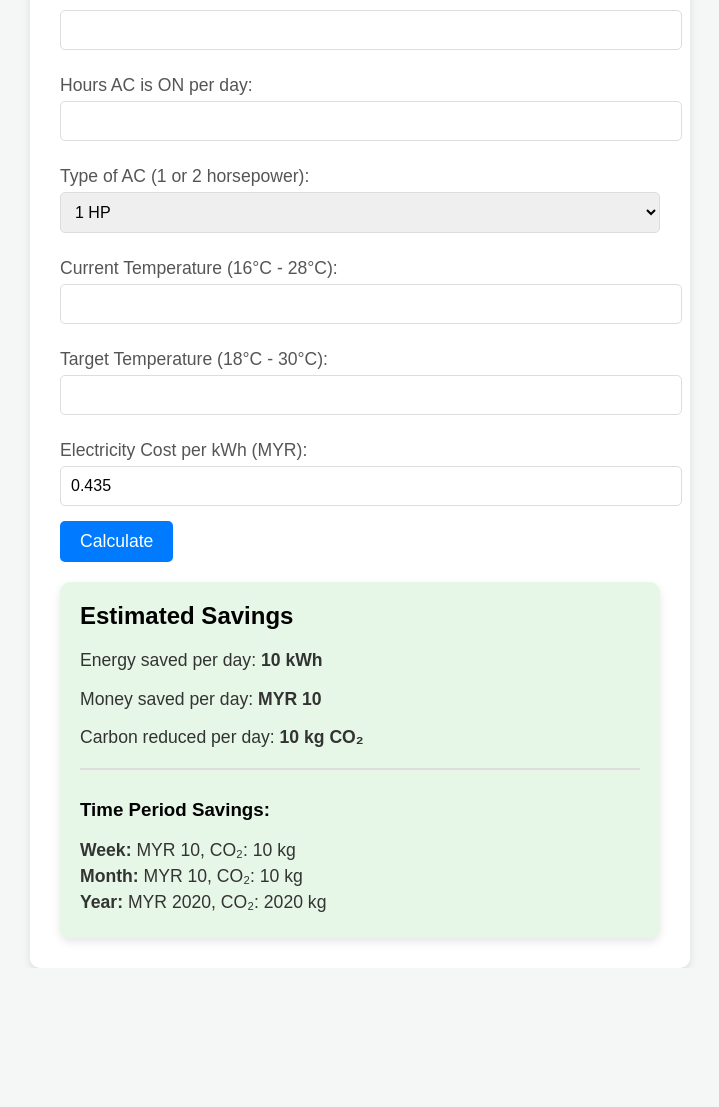
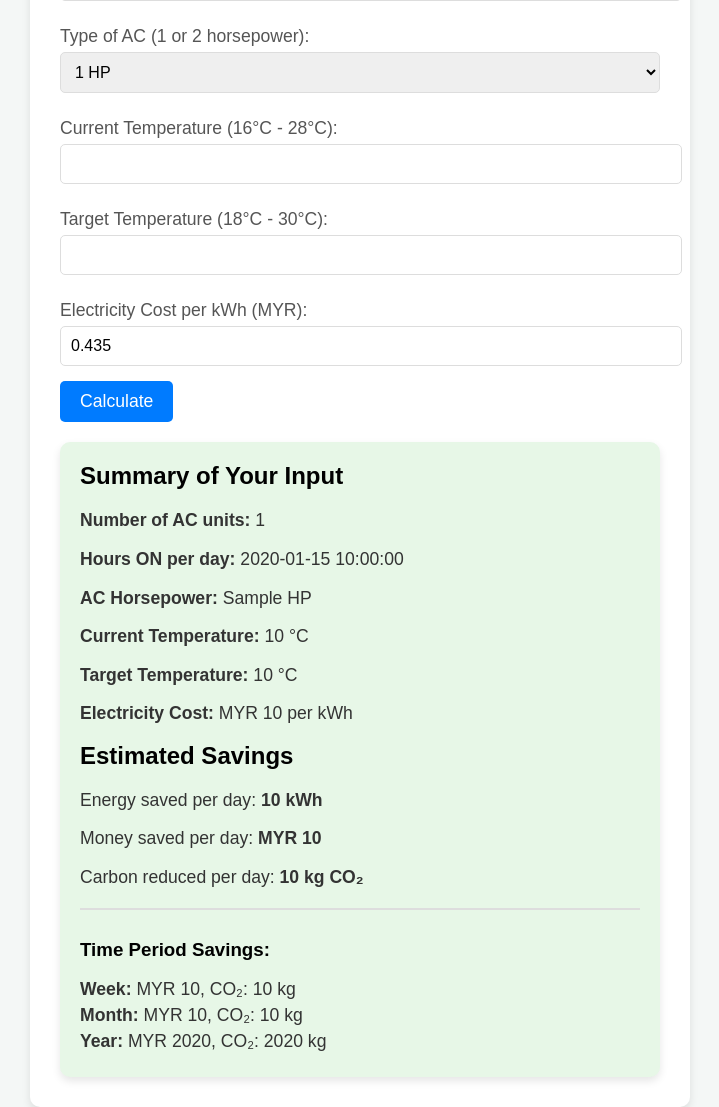
Before and after one commit to IntlifeCTO/AC_saving, a Flask app: template templates/index.html in a window 1280 px wide. Shown: the whole page, without its empty margins (280-999 px from the left). Before the commit the page ends 968 px from the top, so only its background shows below. Run offline with Flask 3, Linux system fonts and the light colour scheme; the template is opened without the code that fills it: most values are stand-ins (such as "Sample title", 1, 10 or a date in 2020).

Commit message:
Update index.html

```diff
--- a/templates/index.html
+++ b/templates/index.html
@@ -148,10 +148,18 @@
 
         {% if results %}
             <div class="result">
+                <h2>Summary of Your Input</h2>
+                    <p><strong>Number of AC units:</strong> {{ results.num_ac }}</p>
+                    <p><strong>Hours ON per day:</strong> {{ results.hours_on }}</p>
+                    <p><strong>AC Horsepower:</strong> {{ results.ac_type }} HP</p>
+                    <p><strong>Current Temperature:</strong> {{ results.current_temp }} °C</p>
+                    <p><strong>Target Temperature:</strong> {{ results.target_temp }} °C</p>
+                    <p><strong>Electricity Cost:</strong> MYR {{ results.cost_per_kwh }} per kWh</p>
+
                 <h2>Estimated Savings</h2>
-                <p>Energy saved per day: <strong>{{ results.kwh_day | default(0) | round(2) }} kWh</strong></p>
-                <p>Money saved per day: <strong>MYR {{ results.money_day | default(0) | round(2) }}</strong></p>
-                <p>Carbon reduced per day: <strong>{{ results.carbon_day | default(0) | round(2) }} kg CO₂</strong></p>
+                    <p>Energy saved per day: <strong>{{ results.kwh_day | default(0) | round(2) }} kWh</strong></p>
+                    <p>Money saved per day: <strong>MYR {{ results.money_day | default(0) | round(2) }}</strong></p>
+                    <p>Carbon reduced per day: <strong>{{ results.carbon_day | default(0) | round(2) }} kg CO₂</strong></p>
 
                 <div class="time-period">
                     <h3>Time Period Savings:</h3>
```
